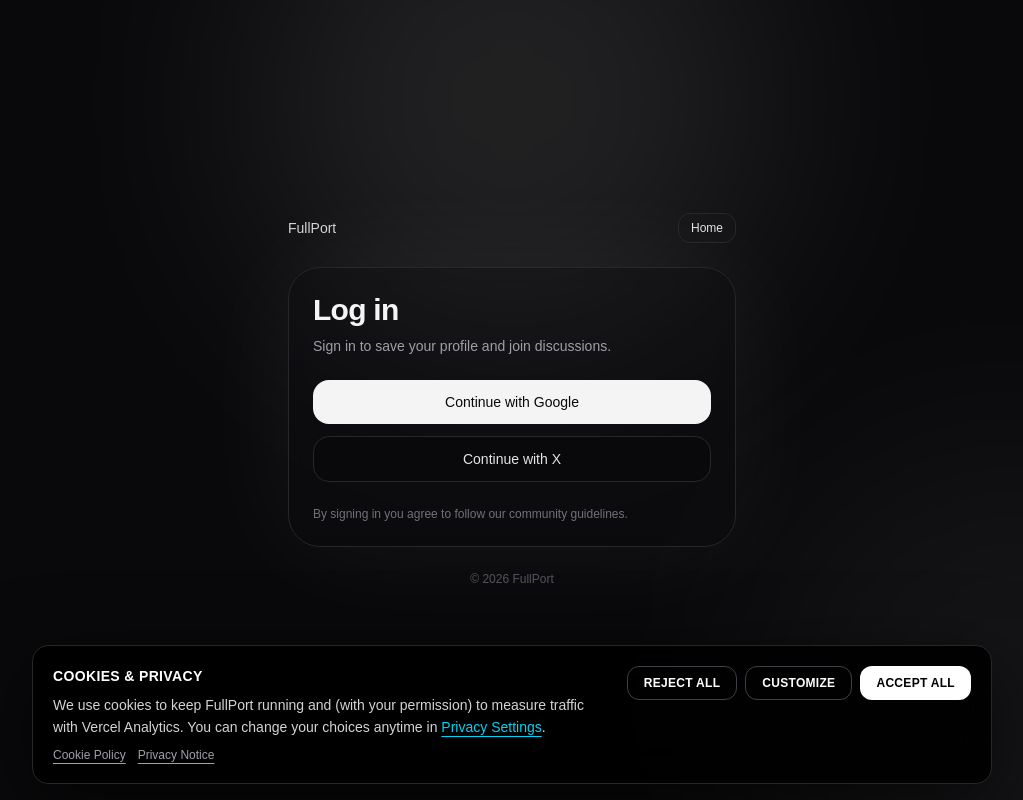
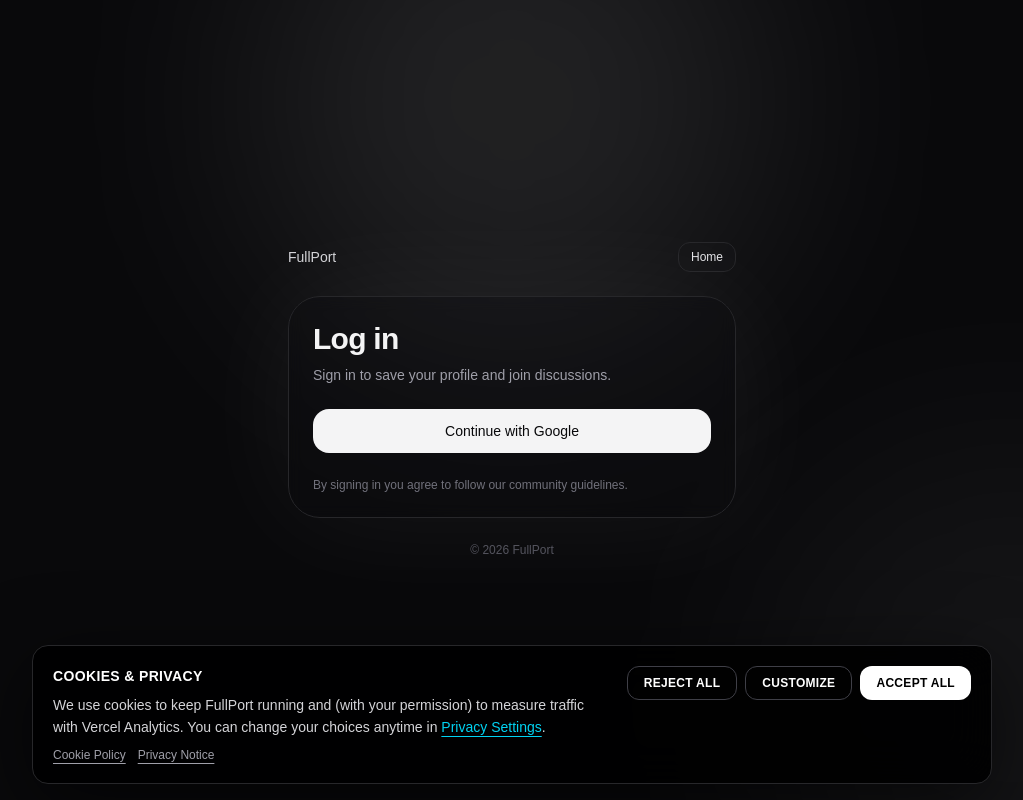
Before and after one commit to icyphotoget/portal-frontend, a Next.js app: page /login in a window 1280 px wide. Shown: the whole page, without its empty margins (128-1151 px from the left). Built offline with nearby package versions, Linux system fonts and the light colour scheme; no server answers.

Commit message:
login chnages

```diff
--- a/app/login/LoginClient.tsx
+++ b/app/login/LoginClient.tsx
@@ -87,16 +87,7 @@
                 {busy ? "Redirecting…" : "Continue with Google"}
               </button>
 
-              {/* X / Twitter */}
-              <button
-                onClick={() => loginWith("twitter")}
-                disabled={busy}
-                className="group w-full rounded-2xl border border-zinc-800 bg-zinc-950 px-4 py-3 text-sm text-zinc-200
-                           transition hover:bg-zinc-900 hover:border-zinc-700 hover:scale-[1.01] active:scale-[0.99]
-                           disabled:opacity-60 disabled:hover:scale-100"
-              >
-                {busy ? "Redirecting…" : "Continue with X"}
-              </button>
+
             </div>
 
             {message ? (
```
